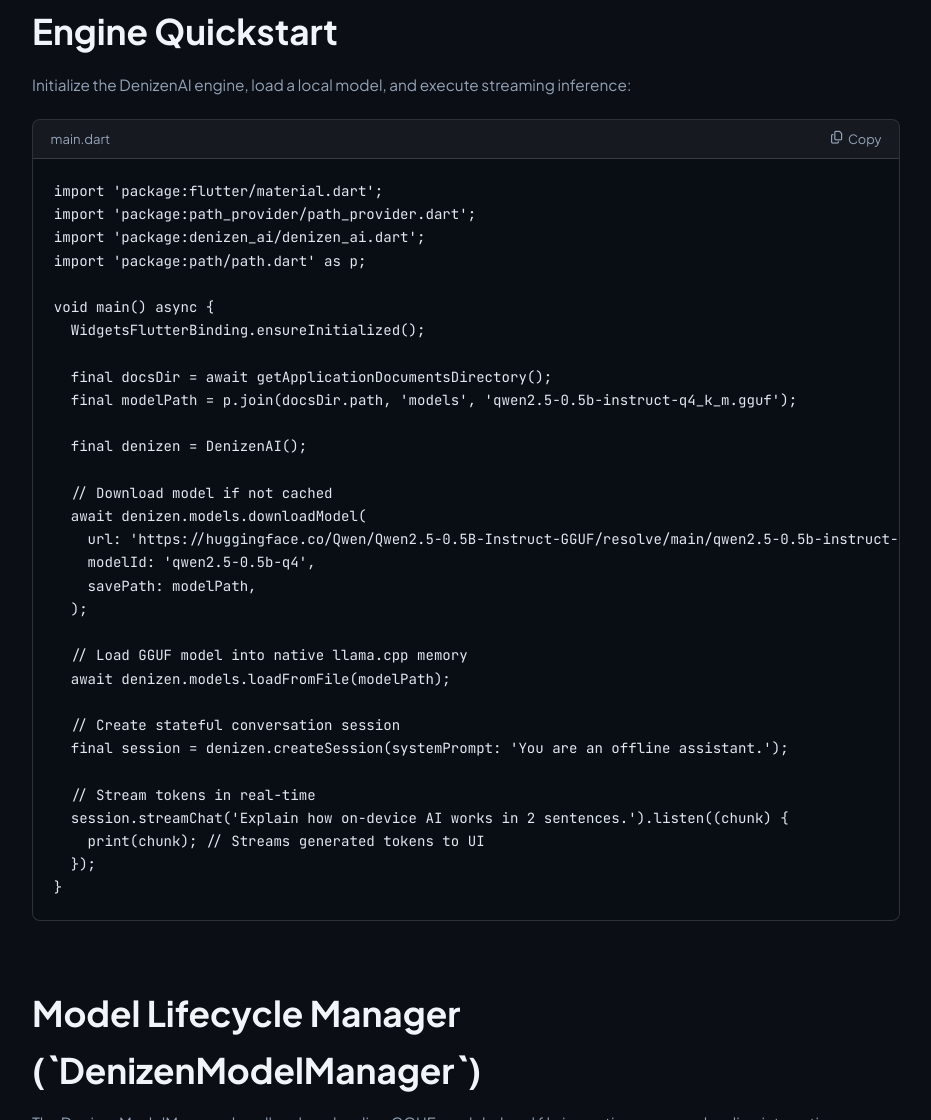
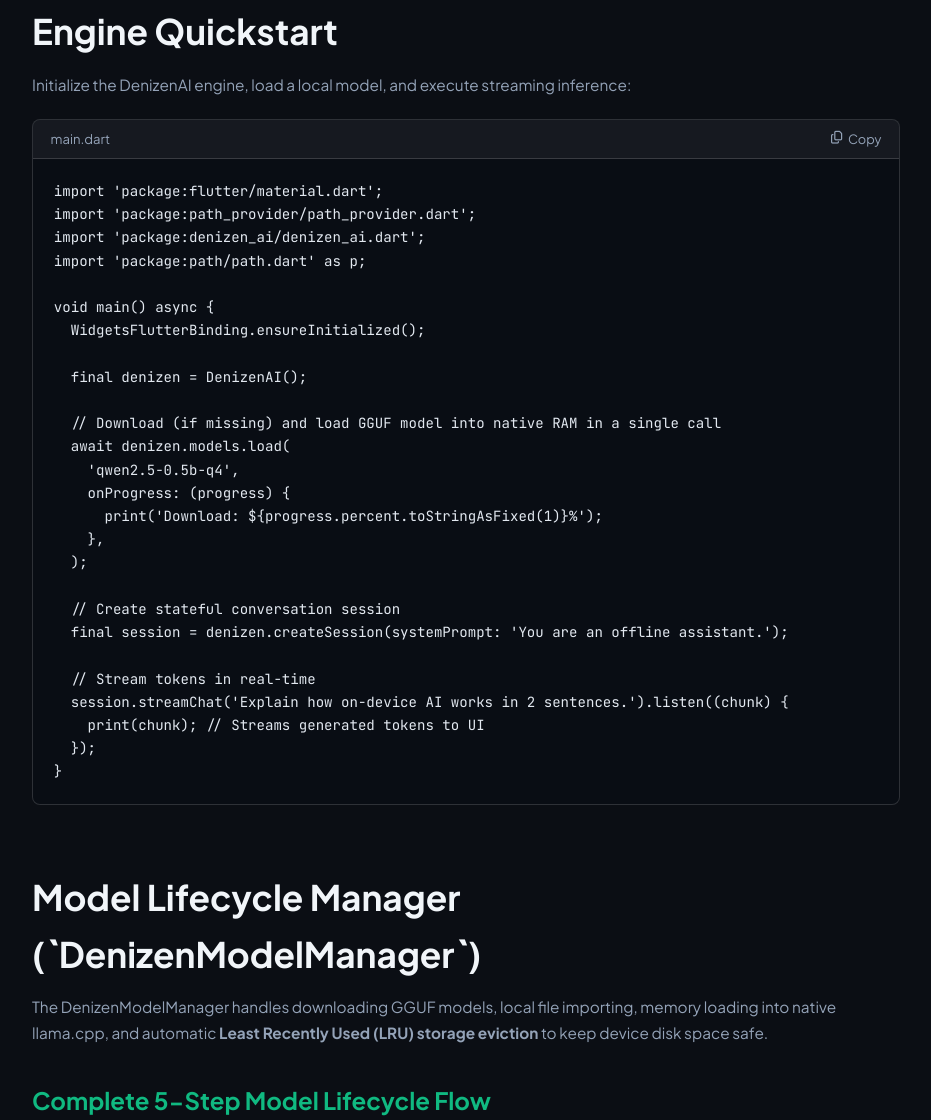
Before and after one commit to Ubuntu-Edge/denizen, a plain HTML site: page docs.html in a window 1280 px wide. Shown: the part 1940-3060 px from the top of the page, without its empty margins (314-1245 px from the left). Drawn offline with Linux system fonts and the light colour scheme.

Commit message:
Refactor quickstart code snippet in docs.html to use unified denizen.models.load API contract

```diff
--- a/docs.html
+++ b/docs.html
@@ -500,20 +500,15 @@ import 'package:path/path.dart' as p;
 void main() async {
   WidgetsFlutterBinding.ensureInitialized();
 
-  final docsDir = await getApplicationDocumentsDirectory();
-  final modelPath = p.join(docsDir.path, 'models', 'qwen2.5-0.5b-instruct-q4_k_m.gguf');
-
   final denizen = DenizenAI();
 
-  // Download model if not cached
-  await denizen.models.downloadModel(
-    url: 'https://huggingface.co/Qwen/Qwen2.5-0.5B-Instruct-GGUF/resolve/main/qwen2.5-0.5b-instruct-q4_k_m.gguf',
-    modelId: 'qwen2.5-0.5b-q4',
-    savePath: modelPath,
+  // Download (if missing) and load GGUF model into native RAM in a single call
+  await denizen.models.load(
+    'qwen2.5-0.5b-q4',
+    onProgress: (progress) {
+      print('Download: ${progress.percent.toStringAsFixed(1)}%');
+    },
   );
-
-  // Load GGUF model into native llama.cpp memory
-  await denizen.models.loadFromFile(modelPath);
 
   // Create stateful conversation session
   final session = denizen.createSession(systemPrompt: 'You are an offline assistant.');
```
